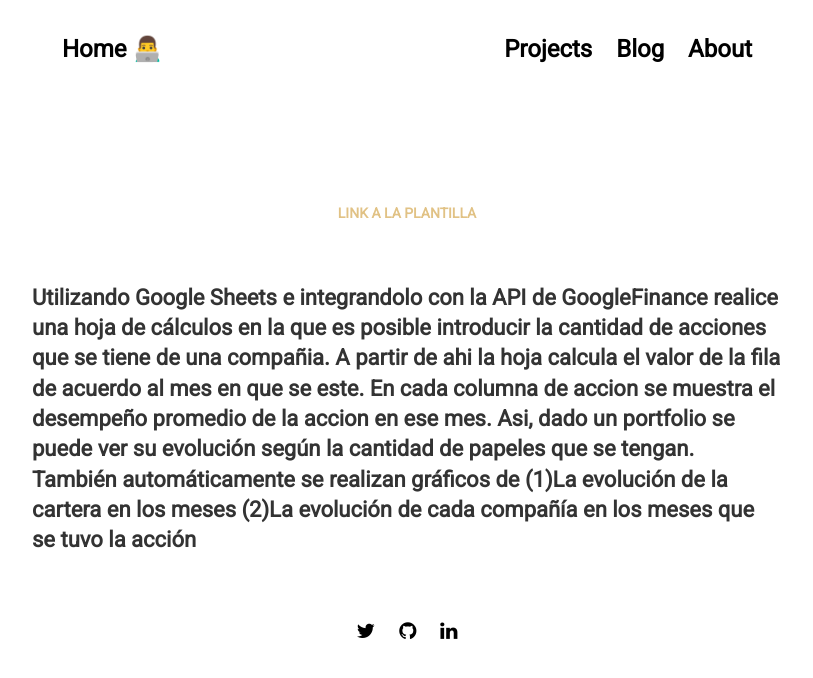
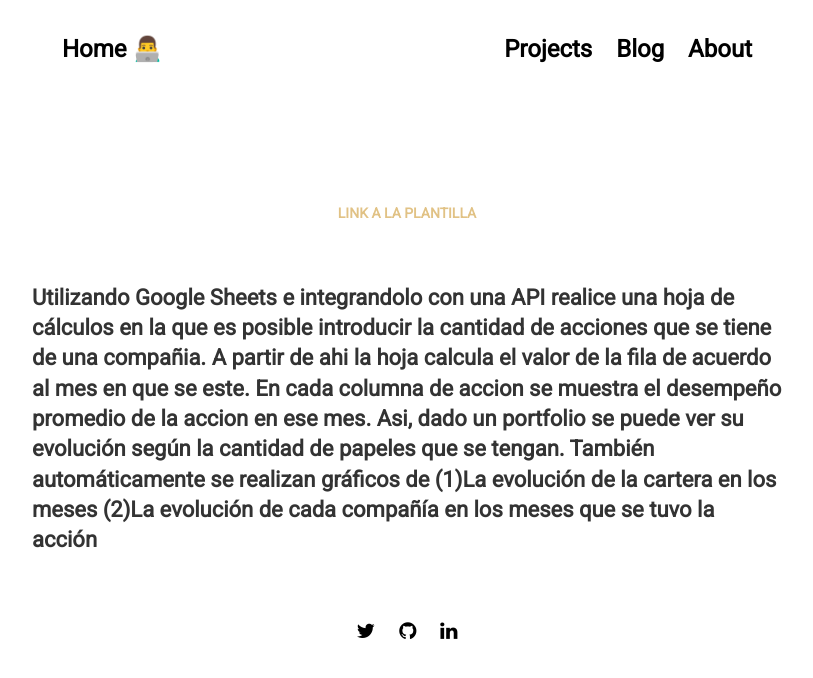
Before and after one commit to NahuelZanzi/porfolio, a Jekyll site: the page built from Inversiones.html, in a window 1280 px wide. Shown: the top 678 px of the page, without its empty margins (233-1046 px from the left). Built offline with Jekyll 4.4.1, drawn with Linux system fonts in a browser that asks for light colours; nearby versions of some CDN libraries.

Commit message:
Update Inversiones.html

```diff
--- a/Inversiones.html
+++ b/Inversiones.html
@@ -8,7 +8,7 @@ layout: default
 
   <a href="https://docs.google.com/spreadsheets/d/1-kbcL5JqFUEp4LEQAv4hEvjFVv6hHoACw5ud4FpGAYc/edit?usp=sharing"> <h3>Link a la Plantilla</h3> </a>
 
-  <h4> Utilizando Google Sheets e integrandolo con la API de GoogleFinance realice una hoja de cálculos en la que es posible introducir la cantidad de acciones que se tiene
+  <h4> Utilizando Google Sheets e integrandolo con una API realice una hoja de cálculos en la que es posible introducir la cantidad de acciones que se tiene
     de una compañia. A partir de ahi la hoja calcula el valor de la fila de acuerdo al mes en que se este. En cada columna de accion se muestra el desempeño promedio de la accion en ese mes.
     Asi, dado un portfolio se puede ver su evolución según la cantidad de papeles que se tengan. También automáticamente se realizan gráficos de (1)La evolución de la cartera
     en los meses (2)La evolución de cada compañía en los meses que se tuvo la acción</h4>
```
